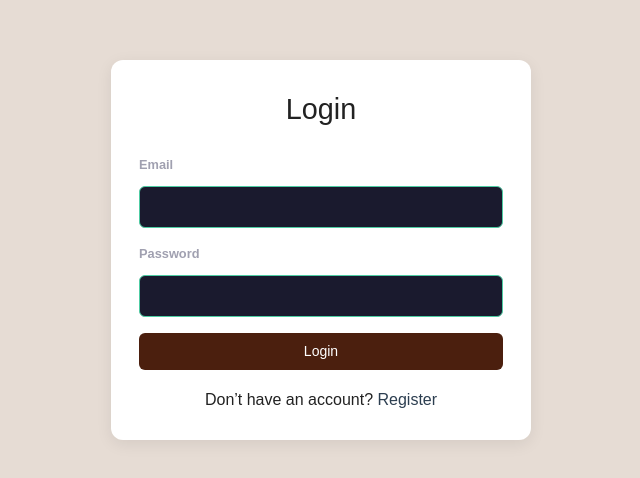
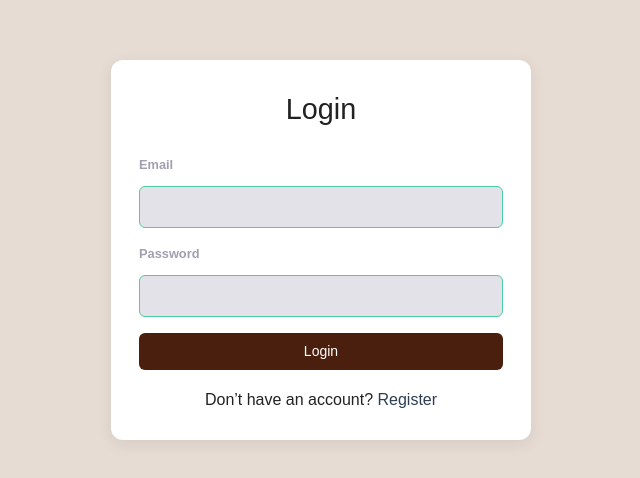
Before and after one commit to dziublykz-student/banking_app_frontend, a Vue app: page /#/login in a window 1280 px wide. Shown: the part 150-628 px from the top of the page, without its empty margins (319-959 px from the left). Built offline with nearby package versions, Linux system fonts and the light colour scheme.

Commit message:
Update atm.css

```diff
--- a/src/assets/atm.css
+++ b/src/assets/atm.css
@@ -44,7 +44,7 @@
   padding: 0.6rem;
   border: 1px solid #4ecca3;
   border-radius: 6px;
-  background: #1a1a2e;
+  background: #e2e2e8;
   color: #e0e0e0;
 }
 
```
